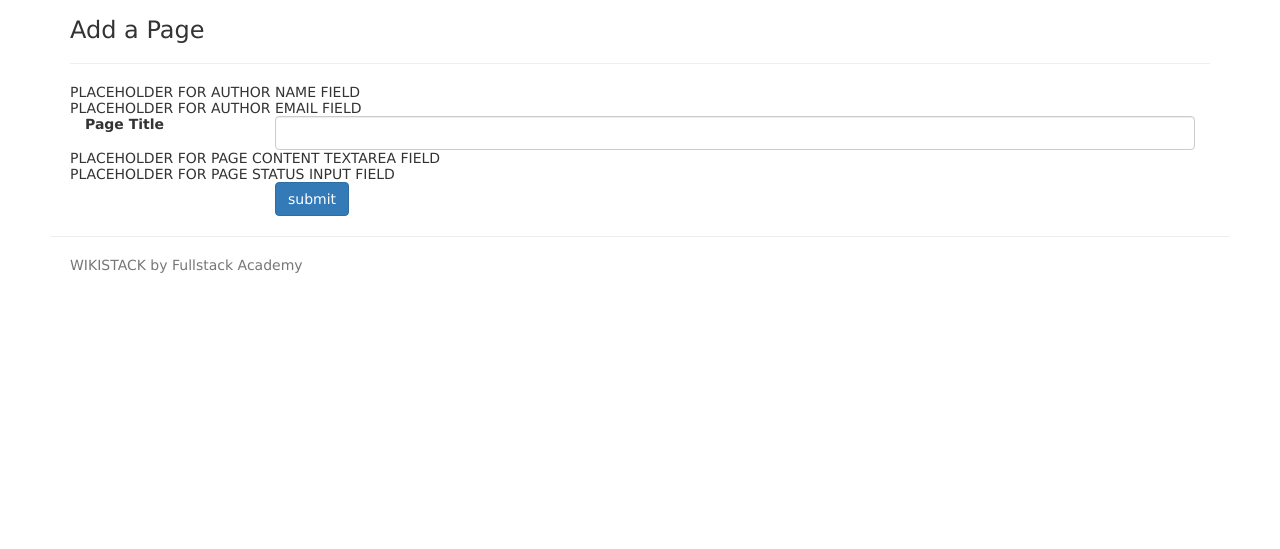
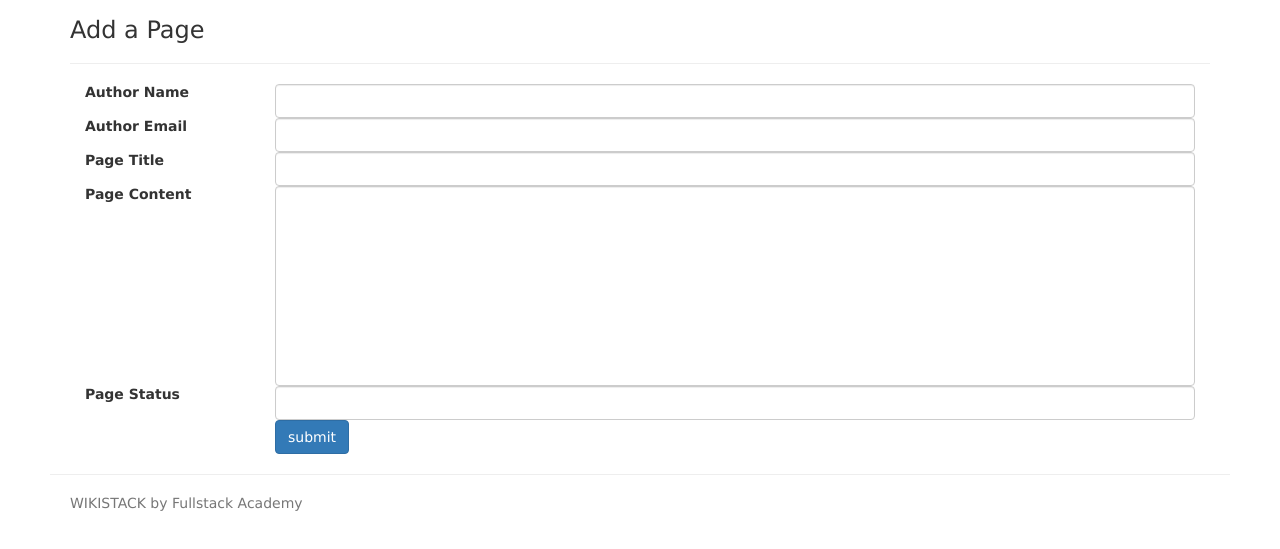
Before and after one commit to alexamoy/wikistack, a website: page views/addpage.html in a window 1280 px wide. Shown: the part 53-602 px from the top of the page. Drawn offline with nearby package versions, Linux system fonts and the light colour scheme; files that its build step writes are made by us from their sources.

Commit message:
working on add page form

```diff
--- a/app.js
+++ b/app.js
@@ -11,6 +11,11 @@ const models = require('./models');
 const env = nunjucks.configure('views', {noCache: true});
 app.set('view engine', 'html');
 app.engine('html', nunjucks.render);
+app.use(bodyParser.json());
+
+app.get('/', (req, res, next) => {
+    res.render('index');
+})
 
 app.use('/', router);
 
--- a/views/addpage.html
+++ b/views/addpage.html
@@ -5,9 +5,20 @@
   <hr>
   <form method="POST" action="/wiki/">
 
-    <div>PLACEHOLDER FOR AUTHOR NAME FIELD</div>
+    <div class="form-group">
+      <label for="name" class="col-sm-2 control-label">Author Name</label>
+      <div class="col-sm-10">
+        <input name="name" type="text" class="form-control"/>
+      </div>
+    </div>
 
-    <div>PLACEHOLDER FOR AUTHOR EMAIL FIELD</div>
+
+    <div class="form-group">
+        <label for="email" class="col-sm-2 control-label">Author Email</label>
+        <div class="col-sm-10">
+          <input name="email" type="text" class="form-control"/>
+        </div>
+      </div>
 
     <div class="form-group">
       <label for="title" class="col-sm-2 control-label">Page Title</label>
@@ -16,9 +27,19 @@
       </div>
     </div>
 
-    <div>PLACEHOLDER FOR PAGE CONTENT TEXTAREA FIELD</div>
+    <div class="form-group">
+        <label for="content" class="col-sm-2 control-label">Page Content</label>
+        <div class="col-sm-10">
+          <input name="content" type="text" class="form-control" style="height:200px"/>
+        </div>
+      </div>
 
-    <div>PLACEHOLDER FOR PAGE STATUS INPUT FIELD</div>
+      <div class="form-group">
+          <label for="status" class="col-sm-2 control-label">Page Status</label>
+          <div class="col-sm-10">
+            <input name="status" type="text" class="form-control"/>
+          </div>
+        </div>
 
     <div class="col-sm-offset-2 col-sm-10">
       <button type="submit" class="btn btn-primary">submit</button>
```
Also changed, not shown: routes/wiki.js (+4 -3 lines).
